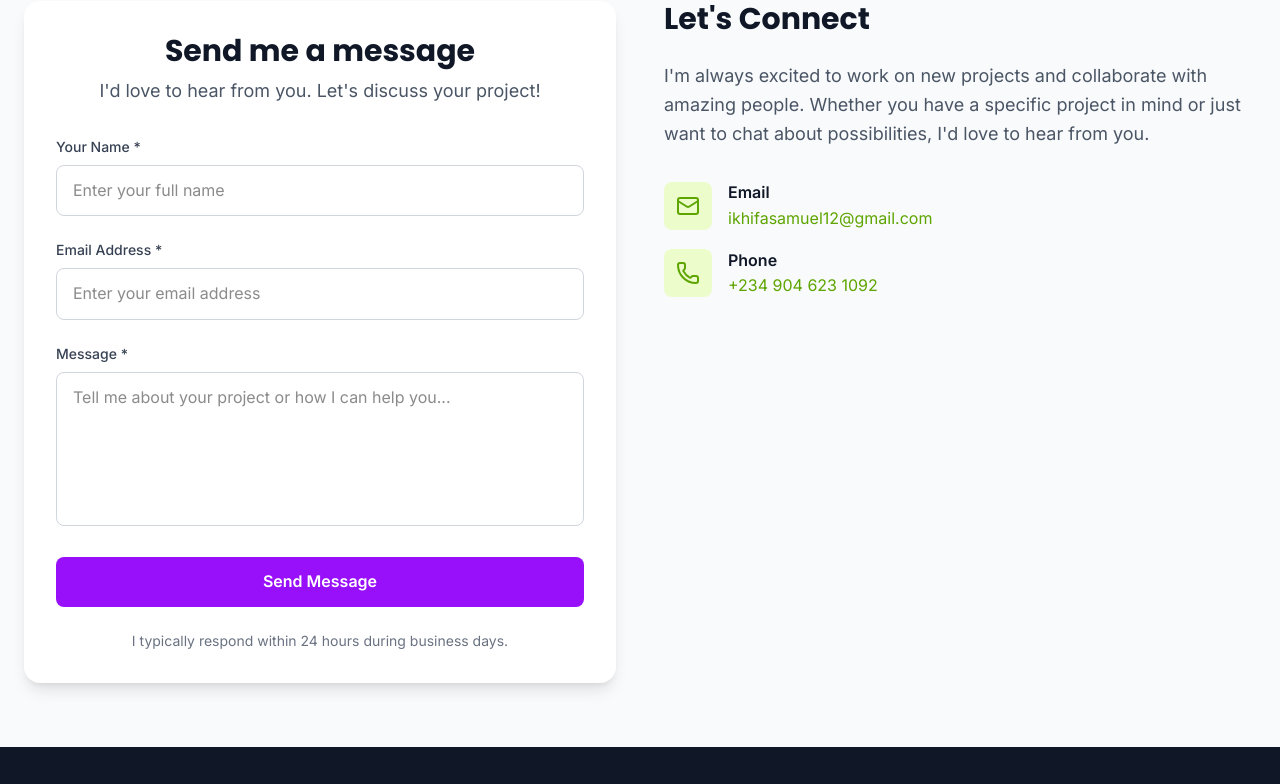
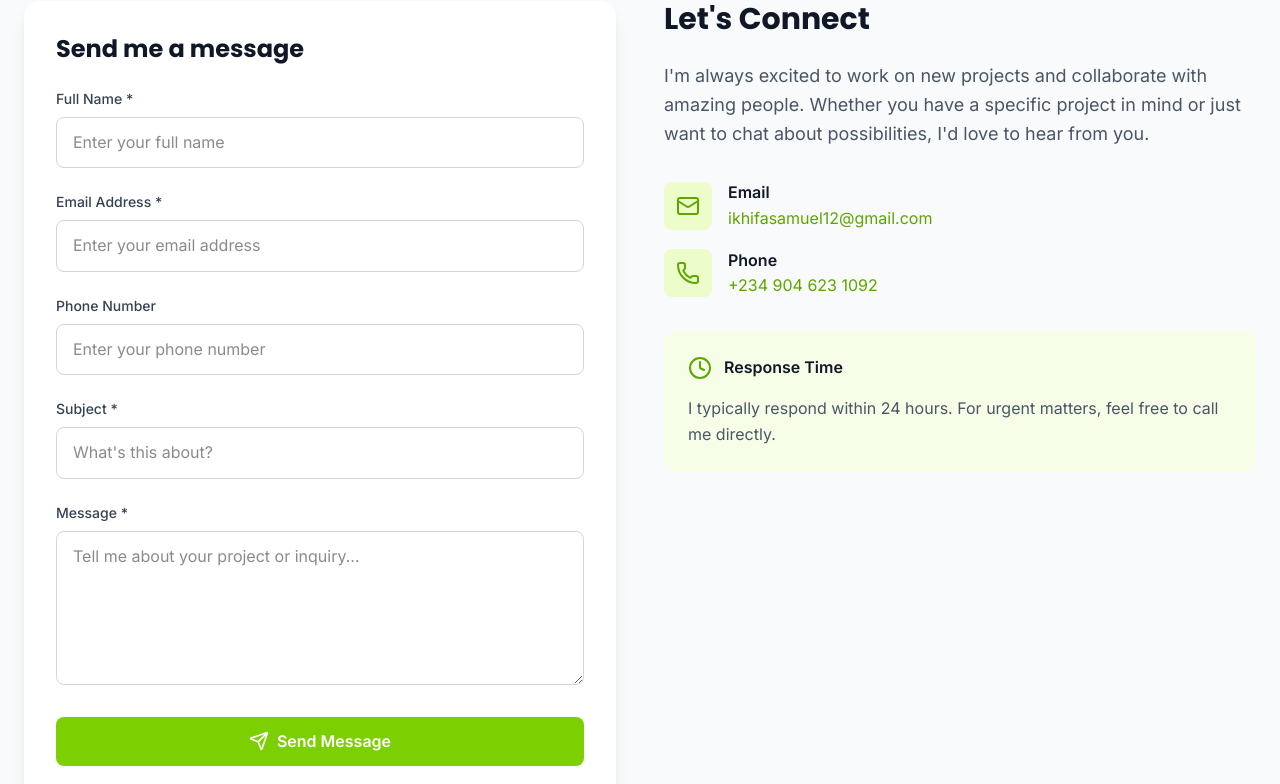
Before and after one commit to samuelikhifa/sikhifa, a Next.js app: page /contact in a window 1280 px wide. Shown: the part 400-1184 px from the top of the page. Built offline with nearby package versions, Linux system fonts and the light colour scheme.

Commit message:
update all changes

```diff
--- a/app/contact/page.tsx
+++ b/app/contact/page.tsx
@@ -12,7 +12,6 @@ import {
   Award,
   Zap,
 } from "lucide-react";
-import ContactForm from "@/components/ContactForm";
 
 export const metadata: Metadata = {
   title: "Contact - Samuel Ikhifa | Get In Touch",
@@ -49,7 +48,6 @@ const contactInfo = [
     value: "ikhifasamuel12@gmail.com",
     link: "mailto:ikhifasamuel12@gmail.com",
   },
-
   {
     icon: Phone,
     title: "Phone",
@@ -86,9 +84,108 @@ export default function ContactPage() {
       <section className="py-16">
         <div className="container mx-auto px-6">
           <div className="grid lg:grid-cols-2 gap-12">
-            {/* Contact Form */}
+            {/* Contact Form with FormSubmit */}
             <div>
-              <ContactForm />
+              <div className="bg-white rounded-2xl shadow-lg p-8">
+                <h2 className="font-poppins text-2xl font-bold text-gray-900 mb-6">
+                  Send me a message
+                </h2>
+
+                <form
+                  action="https://formsubmit.co/ikhifasamuel12@gmail.com"
+                  method="POST"
+                  className="space-y-6"
+                >
+                  {/* Hidden FormSubmit configurations */}
+                  <input type="hidden" name="_subject" value="New Contact Form Submission from Portfolio" />
+                  <input type="hidden" name="_captcha" value="false" />
+                  <input type="hidden" name="_next" value="https://samuelikhifa.com/contact/thank-you" />
+                  <input type="hidden" name="_template" value="table" />
+
+                  {/* Name Field */}
+                  <div>
+                    <label htmlFor="name" className="block text-sm font-medium text-gray-700 mb-2">
+                      Full Name *
+                    </label>
+                    <input
+                      type="text"
+                      id="name"
+                      name="name"
+                      required
+                      className="w-full px-4 py-3 border border-gray-300 rounded-lg focus:ring-2 focus:ring-lime-500 focus:border-lime-500 transition-colors"
+                      placeholder="Enter your full name"
+                    />
+                  </div>
+
+                  {/* Email Field */}
+                  <div>
+                    <label htmlFor="email" className="block text-sm font-medium text-gray-700 mb-2">
+                      Email Address *
+                    </label>
+                    <input
+                      type="email"
+                      id="email"
+                      name="email"
+                      required
+                      className="w-full px-4 py-3 border border-gray-300 rounded-lg focus:ring-2 focus:ring-lime-500 focus:border-lime-500 transition-colors"
+                      placeholder="Enter your email address"
+                    />
+                  </div>
+
+                  {/* Phone Field */}
+                  <div>
+                    <label htmlFor="phone" className="block text-sm font-medium text-gray-700 mb-2">
+                      Phone Number
+                    </label>
+                    <input
+                      type="tel"
+                      id="phone"
+                      name="phone"
+                      className="w-full px-4 py-3 border border-gray-300 rounded-lg focus:ring-2 focus:ring-lime-500 focus:border-lime-500 transition-colors"
+                      placeholder="Enter your phone number"
+                    />
+                  </div>
+
+                  {/* Subject Field */}
+                  <div>
+                    <label htmlFor="subject" className="block text-sm font-medium text-gray-700 mb-2">
+                      Subject *
+                    </label>
+                    <input
+                      type="text"
+                      id="subject"
+                      name="subject"
+                      required
+                      className="w-full px-4 py-3 border border-gray-300 rounded-lg focus:ring-2 focus:ring-lime-500 focus:border-lime-500 transition-colors"
+                      placeholder="What's this about?"
+                    />
+                  </div>
+
+                  {/* Message Field */}
+                  <div>
+                    <label htmlFor="message" className="block text-sm font-medium text-gray-700 mb-2">
+                      Message *
+                    </label>
+                    <textarea
+                      id="message"
+                      name="message"
+                      required
+                      rows={5}
+                      className="w-full px-4 py-3 border border-gray-300 rounded-lg focus:ring-2 focus:ring-lime-500 focus:border-lime-500 transition-colors resize-vertical"
+                      placeholder="Tell me about your project or inquiry..."
+                    ></textarea>
+                  </div>
+
+                  {/* Submit Button */}
+                  <button
+                    type="submit"
+                    className="w-full bg-lime-500 hover:bg-lime-600 text-white font-semibold py-3 px-6 rounded-lg transition-colors flex items-center justify-center space-x-2"
+                  >
+                    <Send className="w-5 h-5" />
+                    <span>Send Message</span>
+                  </button>
+                </form>
+              </div>
             </div>
 
             {/* Contact Information */}
@@ -130,6 +227,18 @@ export default function ContactPage() {
                   </div>
                 ))}
               </div>
+
+              {/* Additional Info */}
+              <div className="bg-lime-50 rounded-xl p-6">
+                <div className="flex items-center space-x-3 mb-4">
+                  <Clock className="w-6 h-6 text-lime-600" />
+                  <h3 className="font-semibold text-gray-900">Response Time</h3>
+                </div>
+                <p className="text-gray-600">
+                  I typically respond within 24 hours. For urgent matters,
+                  feel free to call me directly.
+                </p>
+              </div>
             </div>
           </div>
         </div>
--- /dev/null
+++ b/app/contact/thank-you/page.tsx
@@ -0,0 +1,48 @@
+import { Metadata } from "next";
+import Link from "next/link";
+import { CheckCircle } from "lucide-react";
+
+export const metadata: Metadata = {
+  title: "Thank You | Message received",
+  description:
+    "Thanks for reaching out. Your message has been sent successfully and I'll get back to you shortly.",
+  alternates: {
+    canonical: "https://samuelikhifa.com/contact/thank-you",
+  },
+};
+
+export default function ThankYouPage() {
+  return (
+    <div className="min-h-screen bg-gray-50 flex items-center justify-center px-6 py-16">
+      <div className="max-w-2xl w-full bg-white rounded-2xl shadow-sm border border-gray-100 p-8 md:p-12 text-center">
+        <div className="flex justify-center mb-6">
+          <div className="w-16 h-16 rounded-full bg-lime-100 flex items-center justify-center">
+            <CheckCircle className="w-10 h-10 text-lime-600" />
+          </div>
+        </div>
+
+        <h1 className="font-poppins text-3xl md:text-4xl font-bold text-gray-900 mb-4">
+          Thank you!
+        </h1>
+        <p className="text-gray-600 text-lg leading-relaxed mb-8">
+          Your message has been sent successfully. I appreciate you taking the time to reach out, and I&apos;ll get back to you as soon as possible.
+        </p>
+
+        <div className="flex flex-col sm:flex-row items-center justify-center gap-4">
+          <Link
+            href="/"
+            className="inline-flex items-center justify-center rounded-lg bg-lime-600 px-5 py-3 text-white font-medium hover:bg-lime-700 transition-colors w-full sm:w-auto"
+          >
+            Go to Homepage
+          </Link>
+          <Link
+            href="/contact"
+            className="inline-flex items-center justify-center rounded-lg border border-gray-200 px-5 py-3 text-gray-700 font-medium hover:bg-gray-50 transition-colors w-full sm:w-auto"
+          >
+            Back to Contact
+          </Link>
+        </div>
+      </div>
+    </div>
+  );
+}
--- a/lib/storage.ts
+++ b/lib/storage.ts
@@ -8,7 +8,9 @@ if (!fs.existsSync(DATA_DIR)) {
   fs.mkdirSync(DATA_DIR, { recursive: true });
 }
 
-export class PersistentStorage<T> {
+type IdType = number | string;
+
+export class PersistentStorage<T extends { id: IdType }, K extends IdType = T["id"]> {
   private filePath: string;
   private data: T[];
 
@@ -21,7 +23,7 @@ export class PersistentStorage<T> {
     try {
       if (fs.existsSync(this.filePath)) {
         const fileContent = fs.readFileSync(this.filePath, "utf-8");
-        return JSON.parse(fileContent);
+        return JSON.parse(fileContent) as T[];
       }
     } catch (error) {
       console.error(`Error loading data from ${this.filePath}:`, error);
@@ -44,23 +46,32 @@ export class PersistentStorage<T> {
     return [...this.data];
   }
 
-  getById(id: any): T | undefined {
-    return this.data.find((item: any) => item.id === id);
+  getById(id: K): T | undefined {
+    return this.data.find((item) => item.id === id);
   }
 
-  create(item: Omit<T, "id"> & { id?: any }): T {
-    const newItem = {
-      ...item,
-      id: item.id || this.generateId(),
-    } as T;
+  // Overloads allow passing a fully-typed T (with id) or an object missing id
+  create(item: Omit<T, "id">): T;
+  create(item: T): T;
+  create(item: Omit<T, "id"> | T): T {
+    let newItem: T;
+    if ("id" in (item as T)) {
+      newItem = item as T;
+    } else {
+      const withId = {
+        ...(item as Omit<T, "id">),
+        id: this.generateId() as K,
+      } as unknown as T;
+      newItem = withId;
+    }
 
     this.data.push(newItem);
     this.saveData(this.data);
     return newItem;
   }
 
-  update(id: any, updates: Partial<T>): T | null {
-    const index = this.data.findIndex((item: any) => item.id === id);
+  update(id: K, updates: Partial<T>): T | null {
+    const index = this.data.findIndex((item) => item.id === id);
     if (index === -1) return null;
 
     this.data[index] = { ...this.data[index], ...updates };
@@ -68,8 +79,8 @@ export class PersistentStorage<T> {
     return this.data[index];
   }
 
-  delete(id: any): boolean {
-    const index = this.data.findIndex((item: any) => item.id === id);
+  delete(id: K): boolean {
+    const index = this.data.findIndex((item) => item.id === id);
     if (index === -1) return false;
 
     this.data.splice(index, 1);
@@ -77,17 +88,18 @@ export class PersistentStorage<T> {
     return true;
   }
 
-  private generateId(): number | string {
-    const ids = this.data.map((item: any) => item.id);
+  private generateId(): K {
+    const ids = this.data.map((item) => item.id);
 
     // If we have string IDs, generate a timestamp-based string ID
     if (ids.length > 0 && typeof ids[0] === "string") {
-      return Date.now().toString();
+      return Date.now().toString() as K;
     }
 
     // Otherwise generate numeric ID
-    const numericIds = ids.filter((id) => typeof id === "number");
-    return numericIds.length > 0 ? Math.max(...numericIds) + 1 : 1;
+    const numericIds = ids.filter((id): id is number => typeof id === "number");
+    const nextId = numericIds.length > 0 ? (Math.max(...numericIds) + 1) : 1;
+    return nextId as K;
   }
 
   // Custom methods for specific data types
```
